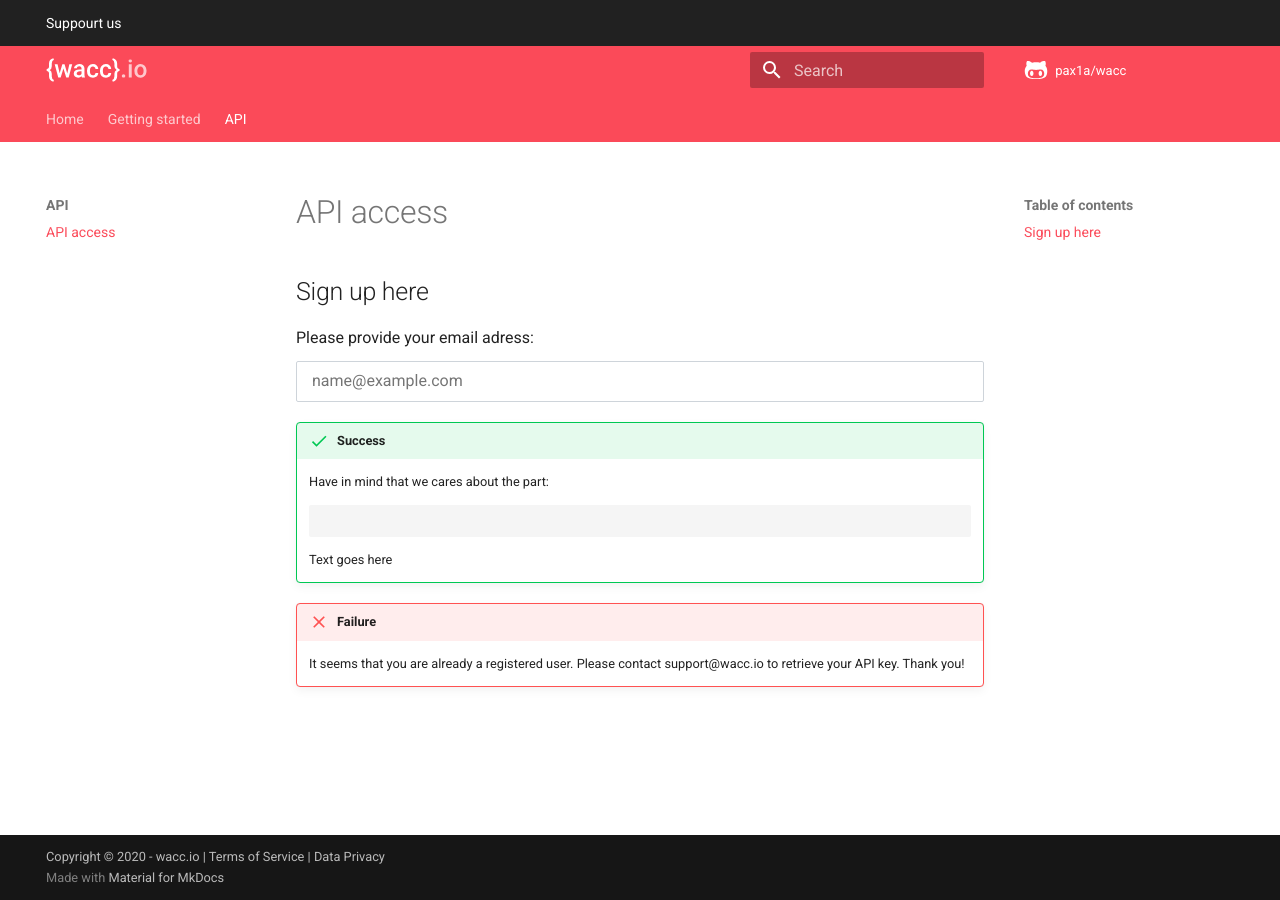
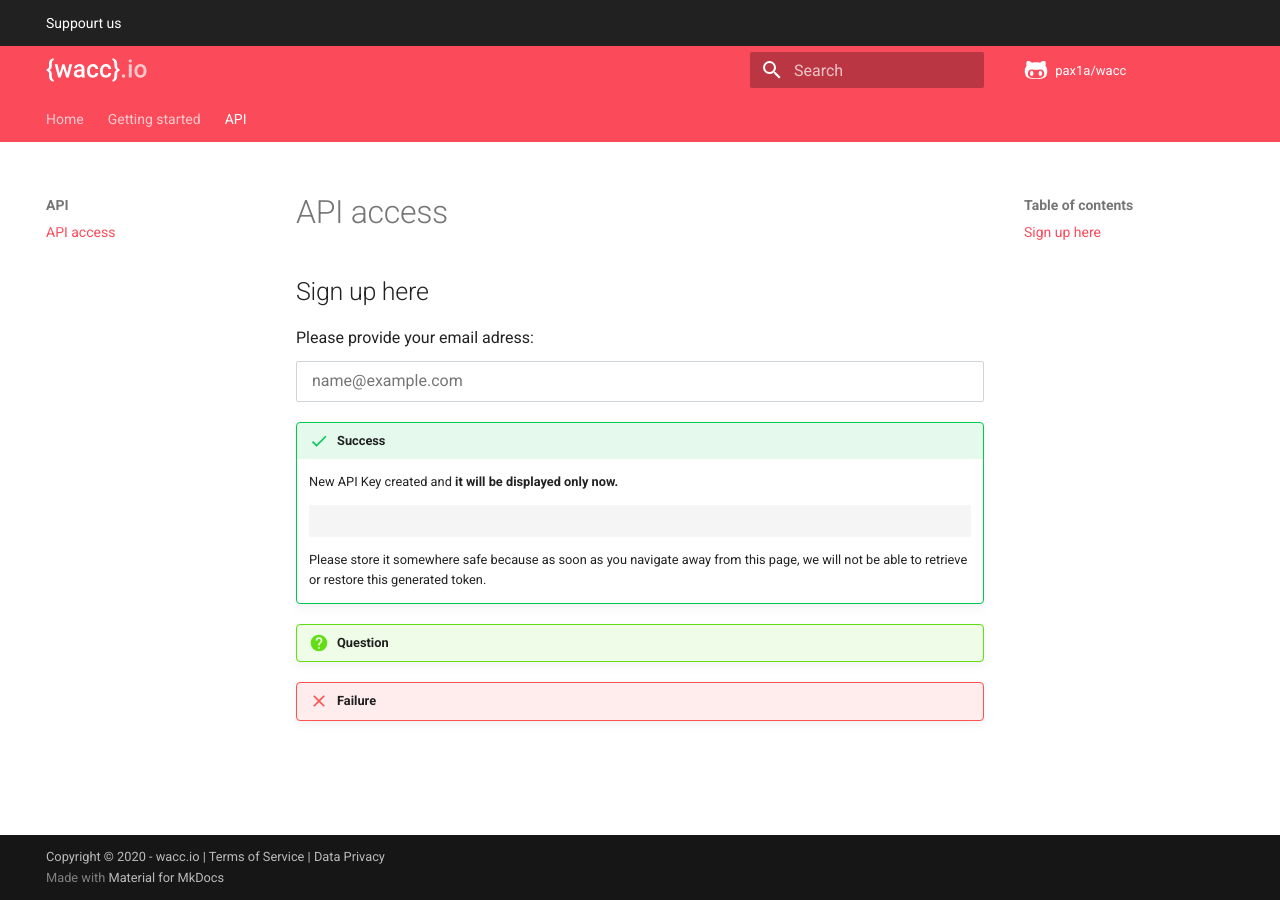
Before and after one commit to pax1a/wacc, an MkDocs documentation site: the page built from docs/api-access.md, in a window 1280 px wide. Built offline with MkDocs 1.6.1 and Material for MkDocs 9.7.7, drawn with Linux system fonts in a browser that asks for light colours; comment, search, counter and statistics services are not loaded.

````diff
--- a/docs/api-access.md
+++ b/docs/api-access.md
@@ -2,7 +2,9 @@
 	.success,
 	.failure,
 	.agree,
+	.question,
 	.api-button,
+	.reset-button,
 	.g-recaptcha {
 		display: none;
 	}
@@ -28,6 +30,7 @@
 		border: 1px solid #ced4da;
 		border-radius: .1rem;
 	}
+
 	.agree, .api-button {
 		margin-top: 20px;
 	}
@@ -46,7 +49,7 @@
 	<div class="agree">
 		<input type="checkbox" id="news" /> Subscribe to our newsletter
 		<br/>
-		<input type="checkbox" id="agree" onclick=agreeTerms() /> I have read and agree to the <a href="#">Terms of Service</a> and <a href="#">Privacy Policy</a>
+		<input type="checkbox" id="agree" onclick=agreeTerms() /> I have read and agree to the <a href="/terms-of-service" target="_blank">Terms of Service</a> and <a href="/data-privacy" target="_blank">Privacy Policy</a>
 	</div>
 	<div class="api-button">
 		<a href="#" class="md-button md-button--primary" onclick=execute()>Get API key</a>
@@ -54,13 +57,19 @@
 </div>
 
 !!! success
-	Have in mind that we cares about the part:
+	New API Key created and **it will be displayed only now.**
 
 	```
 
 	```
 
-	Text goes here
+	Please store it somewhere safe because as soon as you navigate away from this page, we will not be able to retrieve or
+	restore this generated token.
+
+!!! question
 
 !!! failure
-	It seems that you are already a registered user. Please contact support@wacc.io to retrieve your API key. Thank you!
+
+<div class="reset-button" id="reset-button">
+	<a href="/api-access" class="md-button">Reset</a>
+</div>
--- a/docs/js/recaptcha.js
+++ b/docs/js/recaptcha.js
@@ -1,4 +1,6 @@
   let recaptcha = ""
+
+  let failure="It seems that you are already a registered user. Please contact support@wacc.io to retrieve your API key. Thank you!"
 
   function verified() {
   	document.getElementsByClassName("agree")[0].classList.add("show");
@@ -11,7 +13,6 @@
 
   function execute() {
   	document.getElementById("api-form").classList.add("hide")
-  	console.log(recaptcha)
   	fetch('{{ API_ENDPOINT }}/get', {
   		method: 'POST',
   		body: JSON.stringify({
@@ -30,9 +31,14 @@
   		document.getElementsByTagName("code")[0].innerHTML = data.api_key
   		document.getElementsByClassName("success")[0].classList.add("show")
   	}).catch(function (error) {
-  		console.warn('Something went wrong.', error);
+		  console.log(error.status)
+		  document.getElementsByClassName("failure")[0].classList.add("show")
+		  document.getElementsByClassName("failure")[0].innerHTML+="<p>"+failure+"</p>"
+		  document.getElementById("reset-button").classList.add("show")
+		  console.warn('Something went wrong.', error);
   	});
   }
+
 
   function validate() {
   	if (validateEmail(document.getElementById("email").value)) {
````
